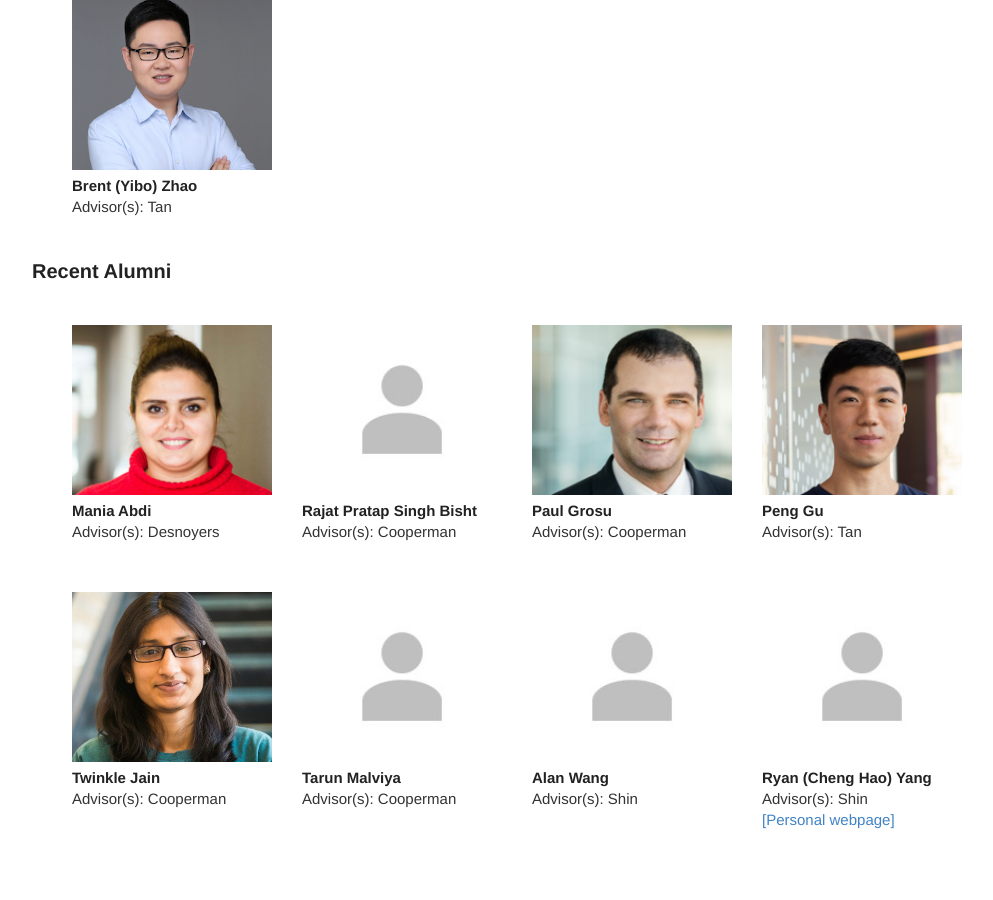
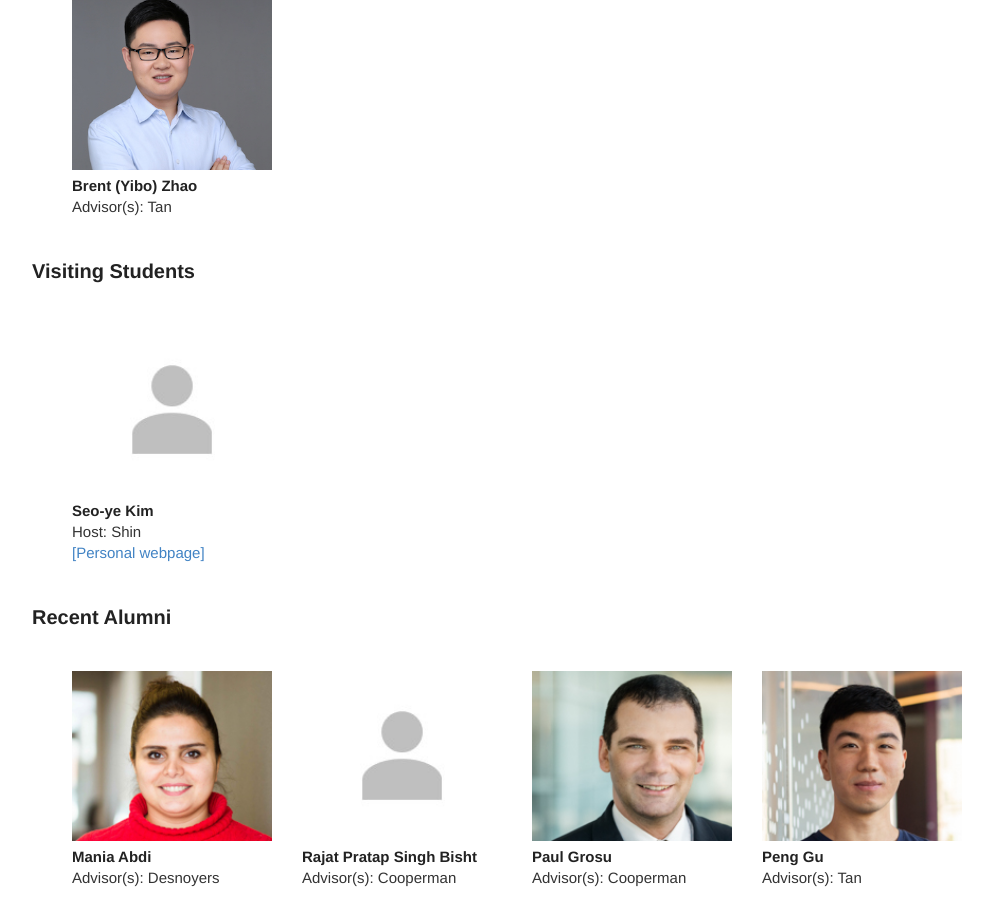
Before and after one commit to neu-srg/neu-srg.github.io, a Jekyll site: the page built from index.html, in a window 1280 px wide and 900 px high, scrolled down 1722 px. Shown: the whole window, without its empty margins (118-1111 px from the left). Built offline with Jekyll 4.4.1, drawn with Linux system fonts in a browser that asks for light colours.

Commit message:
1. update bryant's headshot 2. add saoye

```diff
--- a/_data/students.tsv
+++ b/_data/students.tsv
@@ -20,3 +20,4 @@ Alan	Wang	Shin						FALSE
 Zikai	Wang	Tan				z_wang.jpg		TRUE
 Shuyi	Lin	Tan				lin.jpg		TRUE
 Mehbubul Hasan	Al-Quvi	Ren			https://quvi007.github.io			TRUE
+Seo-ye	Kim	Shin			https://kimseoye.github.io/about.html			Visiting
--- a/index.html
+++ b/index.html
@@ -47,6 +47,29 @@ layout: default
   </div>
   {% endfor %}
 </div>
+<h3> Visiting Students </h3>
+<div class="student-table">
+  {% assign sorted_students = site.data.students | where: 'current', 'Visiting' | sort: 'last' %}
+  {% for student in sorted_students %}
+  <div class="student">
+    <div class="imgbox">
+      {% if student.photo %}
+      <img src="{{ site.baseurl }}/images/students/{{ student.photo }}" class="cropped"/>
+      {% else %}
+      <img src="{{ site.baseurl }}/images/avatar.jpg" class="cropped"/>
+      {% endif %}
+    </div>
+    <h5>{{ student.first }} {{ student.last }}</h5>
+    Host: {{student.advisor1}}
+    {%if student.advisor2 %}/ {{ student.advisor2 }} {% endif %}
+    {%if student.advisor3 %}/ {{ student.advisor3 }} {% endif %}
+    {% if student.personalweb %}
+    </br>
+    <a href="{{ student.personalweb }}" target="_blank">[Personal webpage]</a>
+    {% endif %}
+  </div>
+  {% endfor %}
+</div>
 <h3> Recent Alumni</h3>
 <div class="student-table">
   {% assign sorted_students = site.data.students | where: 'current', 'FALSE' | sort: 'last' %}
```
Also changed, not shown: images/students/curto.jpg, images/students/curto_X.JPG (deleted).
